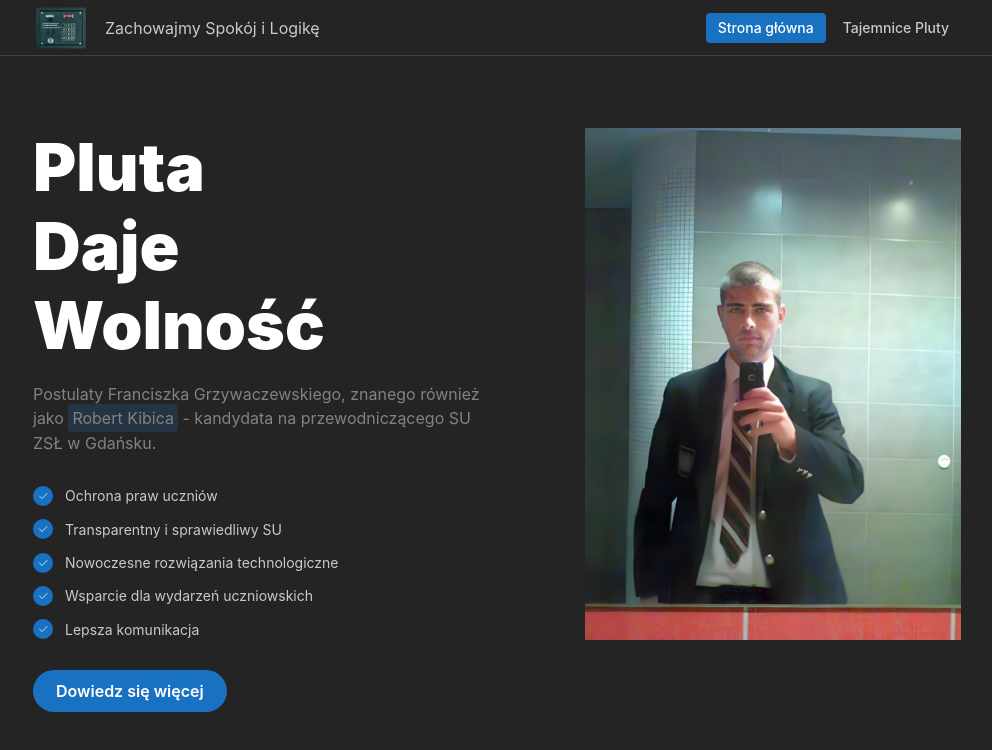
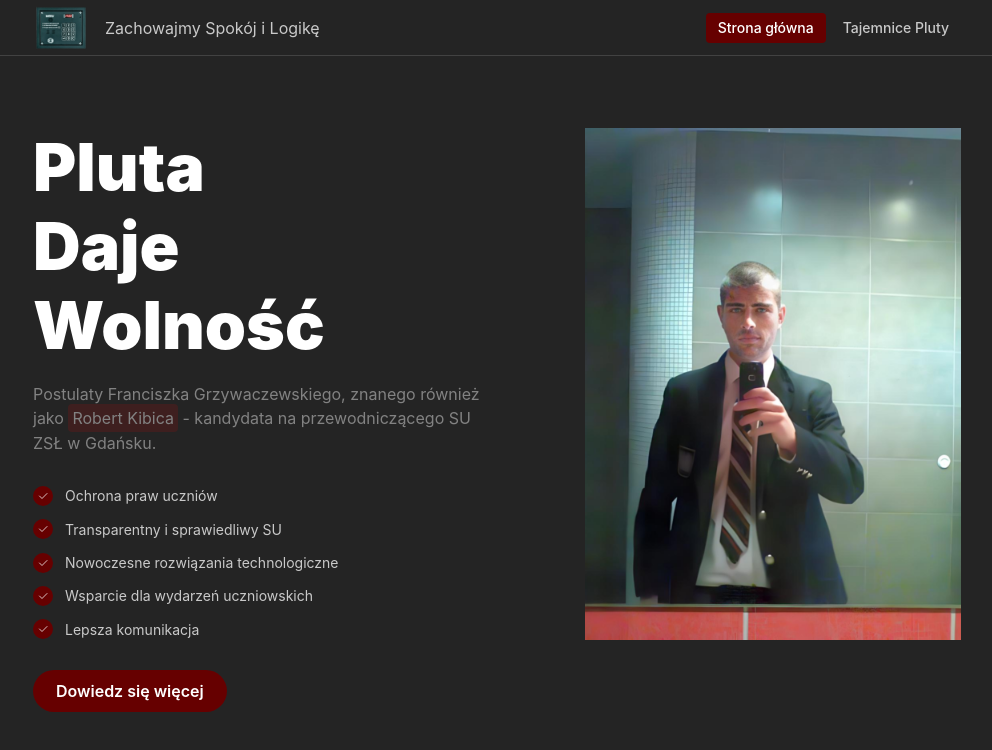
Before and after one commit to 4fra/zslgdansk, a Next.js app: page / in a window 1280 px wide. Shown: the top 750 px of the page, without its empty margins (143-1135 px from the left). Built offline with nearby package versions, Linux system fonts and the light colour scheme.

Commit message:
:lipstick: Change the primary color

```diff
--- a/src/app/layout.tsx
+++ b/src/app/layout.tsx
@@ -3,11 +3,13 @@ import type {Metadata} from 'next';
 import Header from '../components/Header/Header';
 import '@mantine/core/styles.css';
 import '@mantine/core/styles/global.css';
+import theme from "@/theme";
 
 export const metadata: Metadata = {
     title: 'ZSL Gdańsk',
     description: 'Zachowaj Spokój i Logikę Gdańsk',
 };
+
 
 export default function RootLayout({children}: Readonly<{
     children: React.ReactNode;
@@ -15,7 +17,7 @@ export default function RootLayout({children}: Readonly<{
     return (
         <html lang="pl">
         <body>
-        <MantineProvider defaultColorScheme="dark">
+        <MantineProvider defaultColorScheme="dark" theme={theme}>
             <Header/>
             {children}
         </MantineProvider>
--- a/src/components/Header/Header.module.css
+++ b/src/components/Header/Header.module.css
@@ -27,7 +27,7 @@
     }
 
     [data-mantine-color-scheme] &[data-active] {
-        background-color: var(--mantine-color-blue-filled);
+        background-color: var(--mantine-primary-color-filled);
         color: var(--mantine-color-white);
     }
 }
--- a/src/components/HeroBullets/HeroBullets.module.css
+++ b/src/components/HeroBullets/HeroBullets.module.css
@@ -30,7 +30,7 @@
 
 .highlight {
     position: relative;
-    background-color: var(--mantine-color-blue-light);
+    background-color: var(--mantine-primary-color-light);
     border-radius: var(--mantine-radius-sm);
     padding: 4px 4px;
 }
--- a/src/storybook/decorators.tsx
+++ b/src/storybook/decorators.tsx
@@ -1,8 +1,9 @@
 import React, {ComponentType} from 'react';
 import {MantineProvider} from '@mantine/core';
+import theme from "@/theme";
 
 export const withMantineProvider = (Story: ComponentType) => (
-    <MantineProvider defaultColorScheme="dark">
+    <MantineProvider defaultColorScheme="dark" theme={theme}>
         <Story/>
     </MantineProvider>
 );
--- /dev/null
+++ b/src/theme.ts
@@ -0,0 +1,22 @@
+import {createTheme} from '@mantine/core';
+
+const theme = createTheme({
+    colors: {
+        red: [
+            '#ffe5e5',
+            '#ffcccc',
+            '#ff9999',
+            '#ff6666',
+            '#ff3333',
+            '#ff0000',
+            '#cc0000',
+            '#990000',
+            '#660000',
+            '#330000',
+        ],
+    },
+    primaryColor: 'red',
+    autoContrast: true,
+});
+
+export default theme;
```
